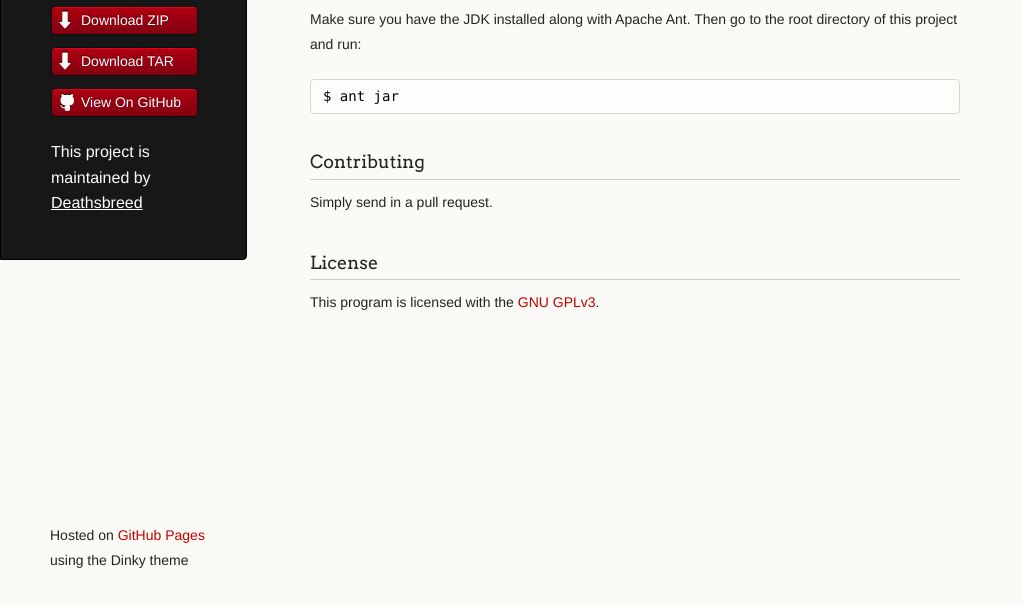
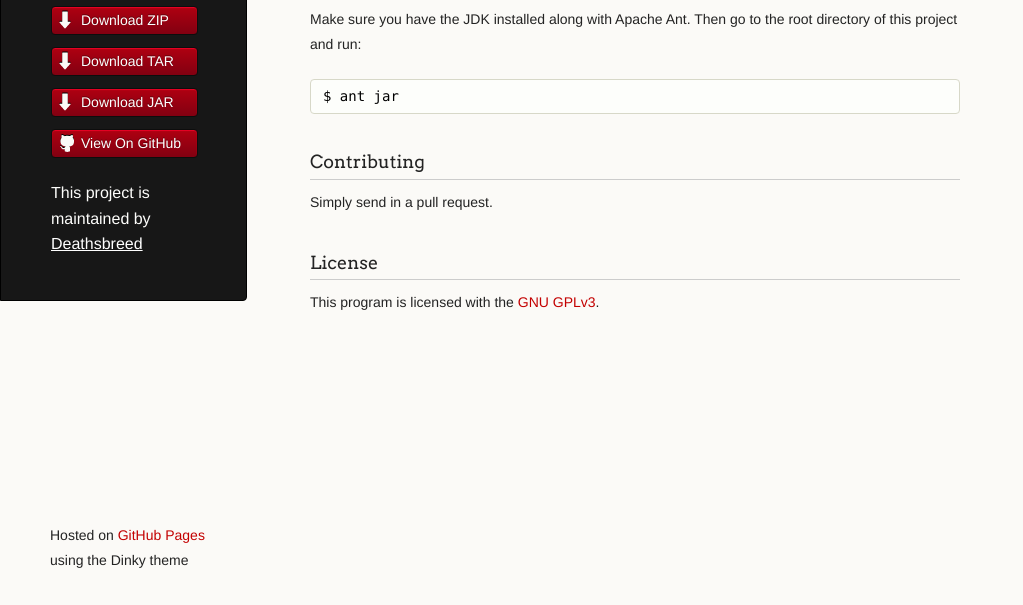
Before and after one commit to Deathsbreed/FreqSample, a plain HTML site: page index.html in a window 1280 px wide. Shown: the part 195-800 px from the top of the page, without its empty margins (0-1023 px from the left). Drawn offline with Linux system fonts and the light colour scheme.

Commit message:
Update index.html

```diff
--- a/index.html
+++ b/index.html
@@ -22,6 +22,7 @@
         <ul>
           <li class="download"><a class="buttons" href="https://github.com/Deathsbreed/FreqSample/zipball/master">Download ZIP</a></li>
           <li class="download"><a class="buttons" href="https://github.com/Deathsbreed/FreqSample/tarball/master">Download TAR</a></li>
+          <li class="download"><a class="buttons" href="https://github.com/Deathsbreed/FreqSample/releases" >Download JAR</a></li>
           <li><a class="buttons github" href="https://github.com/Deathsbreed/FreqSample">View On GitHub</a></li>
         </ul>
 
```
